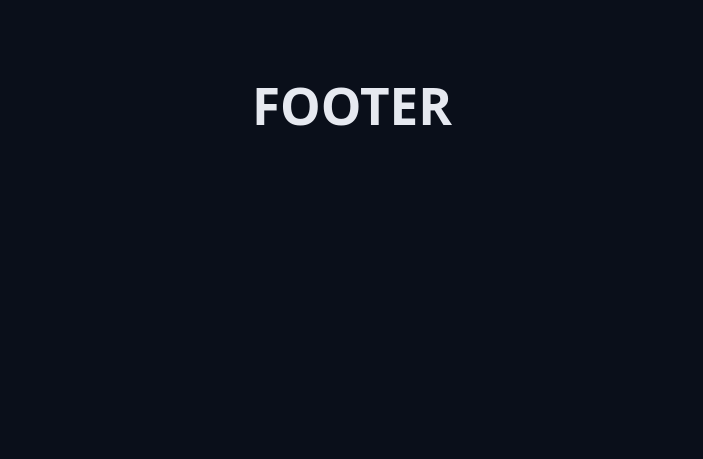
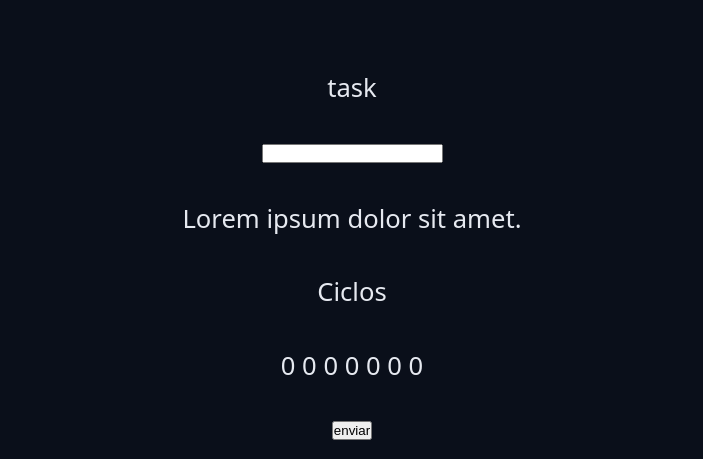
Before and after one commit to Williamhsf/chronos-pomodoro, a React (Vite) app: page / in a window 1280 px wide. Shown: the part 493-952 px from the top of the page, without its empty margins (288-991 px from the left). Before the commit the page ends 800 px from the top, so only its background shows below. Built offline with nearby package versions, Linux system fonts and the light colour scheme.

Commit message:
Input: usando condicionais no JSX

```diff
--- a/src/App.tsx
+++ b/src/App.tsx
@@ -2,10 +2,10 @@
 import './styles/theme.css';
 
 import { Container } from './components/Container';
-import { Heading } from './components/Heading';
 import { Logo } from './components/Logo';
 import { Menu } from './components/Menu';
 import { CountDown } from './components/CountDown';
+import { DefaultInput } from './components/DefaultInput';
 
 export function App() {
   return (
@@ -20,7 +20,24 @@
         <CountDown />
       </Container>
       <Container>
-        <Heading>FOOTER</Heading>
+        <form className='form' action=''>
+          <div className='formRow'>
+            <DefaultInput labelText='task' id='meuInput' type='text' />
+          </div>
+
+          <div className='formRow'>
+            <p>Lorem ipsum dolor sit amet.</p>
+          </div>
+
+          <div className='formRow'>
+            <p>Ciclos</p>
+            <p>0 0 0 0 0 0 0</p>
+          </div>
+
+          <div className='formRow'>
+            <button>enviar</button>
+          </div>
+        </form>
       </Container>
 
       {/* em espera */}
--- /dev/null
+++ b/src/components/DefaultInput/index.tsx
@@ -0,0 +1,24 @@
+type DefaultInputProps = {
+  id: string;
+  labelText: string;
+} & React.ComponentProps<'input'>;
+
+export function DefaultInput({
+  id,
+  type,
+  labelText,
+  ...rest
+}: DefaultInputProps) {
+  return (
+    <>
+      {/* condicao ? "se tiver label = verdadeiro" : "se nao tiver = falso" */}
+      {/* {labelText ? <label htmlFor={id}>{labelText}</label> : ''} */}
+
+      {/*condicao && valor(se tiver nada, IGNORA)*/}
+      {/* {labelText && <label htmlFor={id}>{labelText}</label>} */}
+
+      <label htmlFor={id}>{labelText}</label>
+      <input id={id} type={type} {...rest} />
+    </>
+  );
+}
--- a/src/styles/global.css
+++ b/src/styles/global.css
@@ -25,3 +25,19 @@
   background: var(--gray-900);
   color: var(--text-default);
 }
+
+.form {
+  display: flex;
+  align-items: center;
+  justify-content: center;
+  flex-direction: column;
+  gap: 2.4rem;
+}
+
+.formRow {
+  display: flex;
+  align-items: center;
+  justify-content: center;
+  flex-direction: column;
+  gap: 2.4rem;
+}
```
Also changed, not shown: src/components/DefaultInput/styles.module.css (added).
